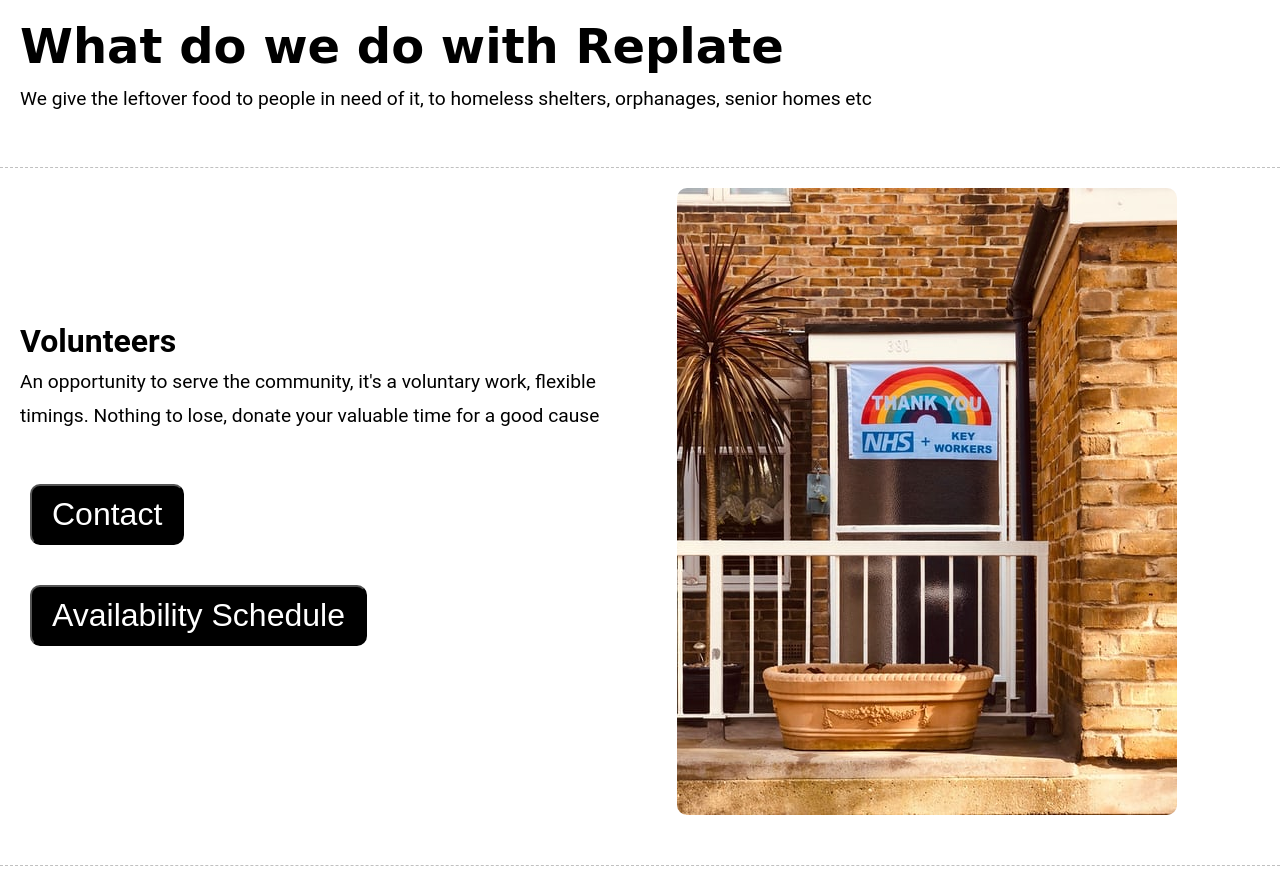
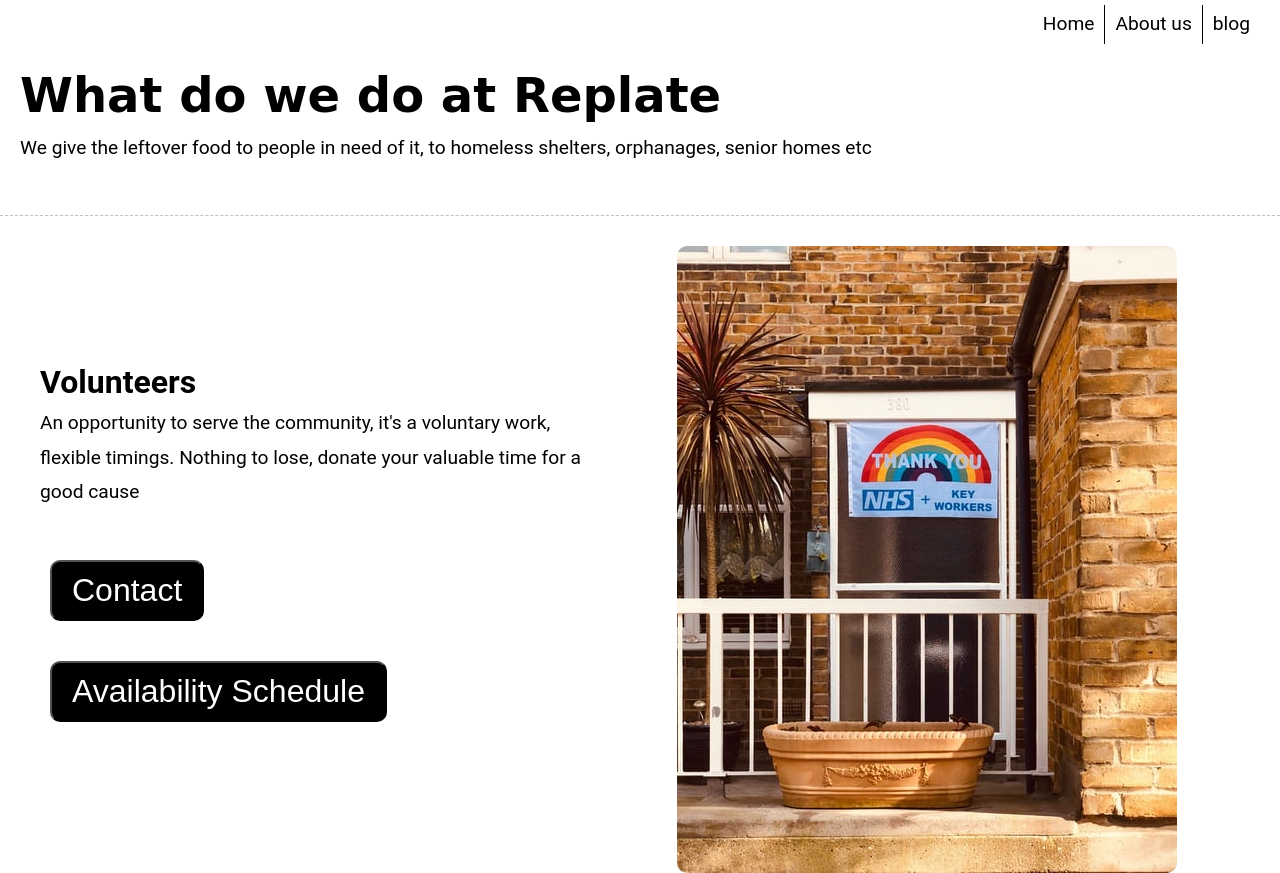
Before and after one commit to Parimalav1/UI, a plain HTML site: page signup.html in a window 1280 px wide. Shown: the top 873 px of the page. Drawn offline with Linux system fonts and the light colour scheme; a web font is replaced by a local one.

Commit message:
Added nav bar to signup.html

```diff
--- a/less/main2.less
+++ b/less/main2.less
@@ -4,8 +4,33 @@
 * {
     background-color: white;
 }
+header {
+    nav {
+      padding        : 5px 20px;
+      margin         : 0px auto;
+      .end();
 
-header {
+      .line {
+        border-right: 1px solid black;
+        border-left : 1px solid black;
+      }
+
+      .navele {
+        color          : grey;
+        text-decoration: none;
+        padding        : 5px 10px;
+        color          : #000;
+        font-size      : 1.2rem;
+
+        .navele home {
+          font-weight: bold;
+        }
+      }
+    }
+  }
+
+
+div {
     padding: 10px 20px;
 
     h1 {
@@ -13,7 +38,9 @@ header {
         font-weight: bold;
     }
 
-    p {}
+    p {
+
+    }
 }
 
 h2 {
@@ -105,11 +132,6 @@ h2 {
     }
 }
 
-@media @tablet {
-
-
-}
-
 @media @phone {
   .column();
   .content();
--- a/less/mixins.less
+++ b/less/mixins.less
@@ -19,5 +19,5 @@
     display: flex;
     justify-content: flex-end;
   }
-  @tablet: ~'( max-width: 1000px)';
+
   @phone: ~'( max-width: 500px )';
--- a/signup.html
+++ b/signup.html
@@ -1,21 +1,29 @@
 <html lang="en">
+
 <head>
   <meta charset="UTF-8">
   <title>Replate2</title>
   <link rel="stylesheet" type="text/css" href="css/signup.css">
   <link rel="stylesheet" href="https://fonts.google.com/specimen/Raleway?selection.family=Raleway">
 </head>
+
 <body>
   <header>
+    <nav>
+      <a class="navele" href="#">Home</a>
+      <a class="line navele" href="#">About us</a>
+      <a class="navele" href="#">blog</a>
+    </nav>
+  </header>
   <div>
-    <h1> What do we do with Replate</h1>
+    <h1> What do we do at Replate</h1>
     <p>We give the leftover food to people in need of it, to homeless shelters, orphanages, senior homes etc</p>
   </div>
-    </header>
   <section class="content">
     <div class="text">
       <h2>Volunteers</h2>
-      <p>An opportunity to serve the community, it's a voluntary work, flexible timings. Nothing to lose, donate your valuable time for a good cause</p>
+      <p>An opportunity to serve the community, it's a voluntary work, flexible timings. Nothing to lose, donate your
+        valuable time for a good cause</p>
       <button id="click1">Contact</button>
       <button id="click2">Availability Schedule</button>
     </div>
@@ -29,7 +37,8 @@
     </div>
     <div class="text">
       <h2>Donors</h2>
-      <p>Your help feeds thousands of people and reduce wastage of food and resources. An opportunity to serve the community and to distribute the leftover food.</p>
+      <p>Your help feeds thousands of people and reduce wastage of food and resources. An opportunity to serve the
+        community and to distribute the leftover food.</p>
       <button id="click3">Drop-off</button>
       <button id="click4">Pick-up</button>
     </div>
```
Also changed, not shown: less/main.less (+0 -10 lines), css/main2.css, css/signup.css, less/dist/main.css, less/dist/main.min.css, less/dist/main2.css, less/dist/main2.min.css. Lines whose indentation alone changed are shown as unchanged.
